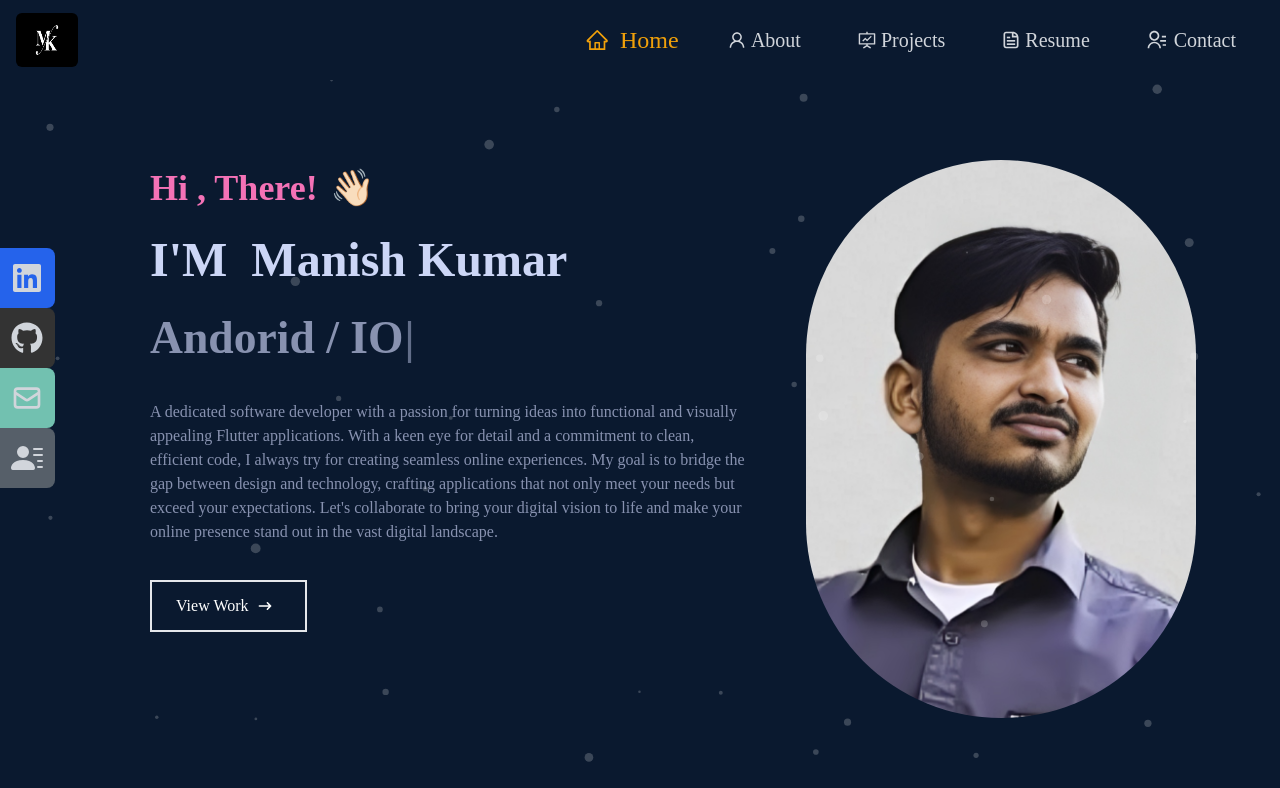
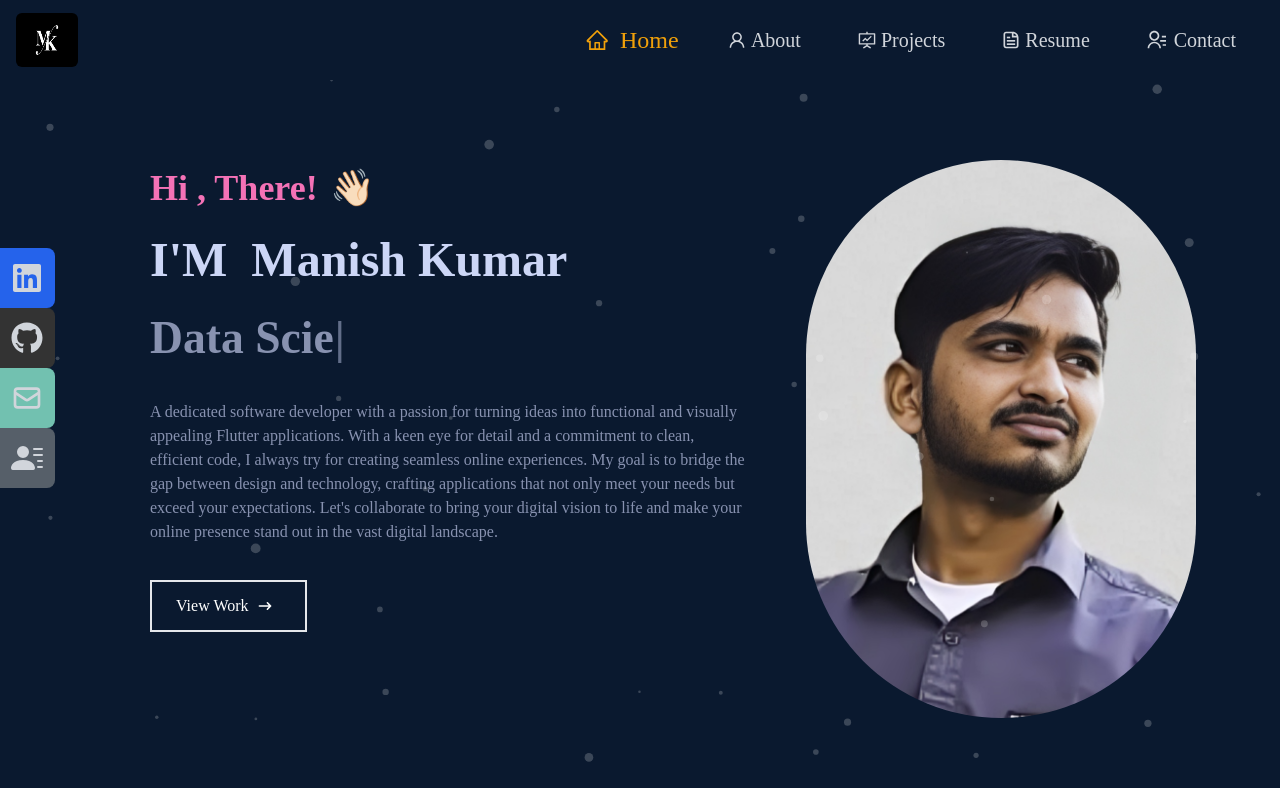
Before and after one commit to Manishkumar76/Manish-s-Portfolio, a React (Create React App) app: page / in a window 1280 px wide. Shown: the top 788 px of the page. Built offline with nearby package versions, Linux system fonts and the light colour scheme.

Commit message:
Update Home.js

```diff
--- a/src/Pages/Home.js
+++ b/src/Pages/Home.js
@@ -40,6 +40,7 @@ function Home() {
             <Typewriter className="inline" options={{
               strings: [
                 "Student",
+                "Data Scientist and Analyst",
                 "Andorid / IOS Developer",
                 "Full-Stack Web Developer",
                 "Explorer",
@@ -47,7 +48,7 @@ function Home() {
               ],
               autoStart: true,
               loop: true,
-              deleteSpeed: 80,
+              deleteSpeed: 100,
             }}
             />
           </h2>
```
